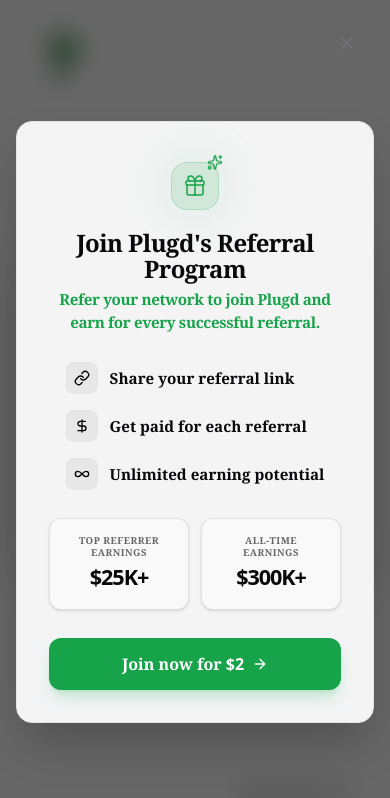
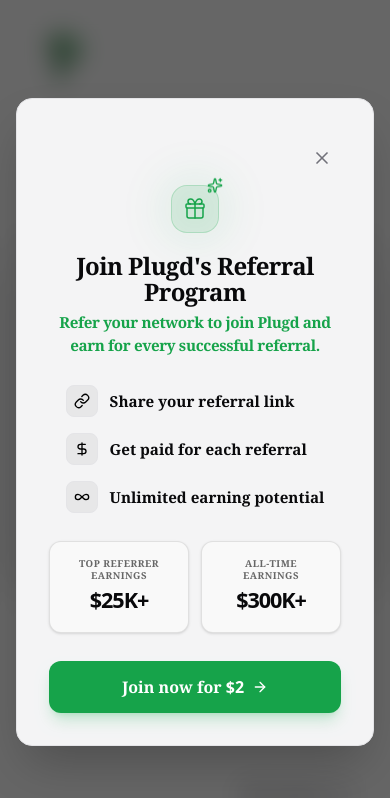
Before and after one commit to Ravishankar802/The-Plugd, a Next.js app: page /login in a window 390 px wide. Both pictures are taken after a click on the button "Join Plugd". Shown: the top 798 px of the page. Built offline with nearby package versions, Linux system fonts and the light colour scheme.

Commit message:
Revise mobile Close button to sit in flow of scrollable Content Area instead of remaining fixed

```diff
--- a/src/components/ReferralModal.tsx
+++ b/src/components/ReferralModal.tsx
@@ -269,16 +269,24 @@ export default function ReferralModal({ isOpen, onClose, userEmail, referralCode
         className="relative w-full max-w-xl bg-pill border border-border rounded-2xl shadow-2xl overflow-hidden flex flex-col animate-in fade-in zoom-in duration-300 max-h-[90vh] georgia-modal"
       >
 
-        {/* Close Button */}
+        {/* Close Button - Desktop Only */}
         <button
           onClick={onClose}
-          className="fixed top-6 right-6 z-[110] sm:absolute sm:top-6 sm:right-6 sm:z-50 p-2 hover:bg-accent rounded-full transition-all text-muted hover:text-foreground border border-transparent hover:border-border"
+          className="hidden sm:block absolute top-6 right-6 p-2 hover:bg-accent rounded-full transition-all text-muted hover:text-foreground border border-transparent hover:border-border z-50"
         >
           <X className="w-5 h-5" />
         </button>
 
         {/* Content Area */}
         <div className={`px-8 pt-10 pb-8 flex flex-col items-center max-h-[90vh] overflow-y-auto no-scrollbar`}>
+
+          {/* Close Button - Mobile Only */}
+          <button
+            onClick={onClose}
+            className="sm:hidden self-end p-2 mb-2 hover:bg-accent rounded-full transition-all text-muted hover:text-foreground border border-transparent hover:border-border"
+          >
+            <X className="w-5 h-5" />
+          </button>
 
           {/* Top Decorative Icon */}
           <div className="flex justify-center mb-5">
```
